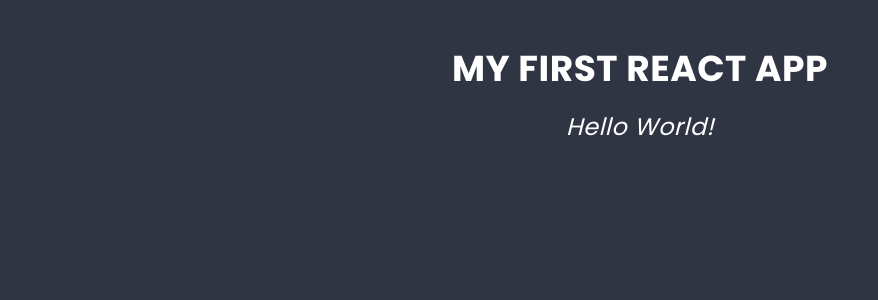
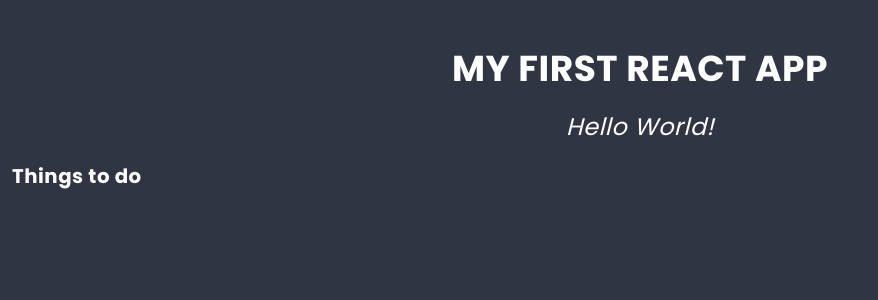
Before and after one commit to grzesiekS/React.js_firstProject, a React app: page / in a window 1280 px wide. Shown: the top 300 px of the page, without its empty margins (0-878 px from the left). Built offline with nearby package versions, Linux system fonts and the light colour scheme.

Commit message:
Add and init component List

```diff
--- a/src/components/App/App.js
+++ b/src/components/App/App.js
@@ -1,5 +1,6 @@
 import React from 'react';
 import styles from './App.scss';
+import List from '../List/List';
 
 class App extends React.Component {
   render() {
@@ -7,6 +8,7 @@ class App extends React.Component {
       <main className={styles.component}>
         <h1 className={styles.title}>My first React app</h1>
         <h2 className={styles.subtitle}>Hello World!</h2>
+        <List />
       </main>
     )
   }
--- /dev/null
+++ b/src/components/List/List.js
@@ -0,0 +1,14 @@
+import React from 'react';
+import styles from './List.scss';
+
+class List extends React.Component {
+  render() {
+    return (
+      <section className={styles.component}>
+        <h2>Things to do</h2>
+      </section>
+    )
+  }
+}
+
+export default List;
```
